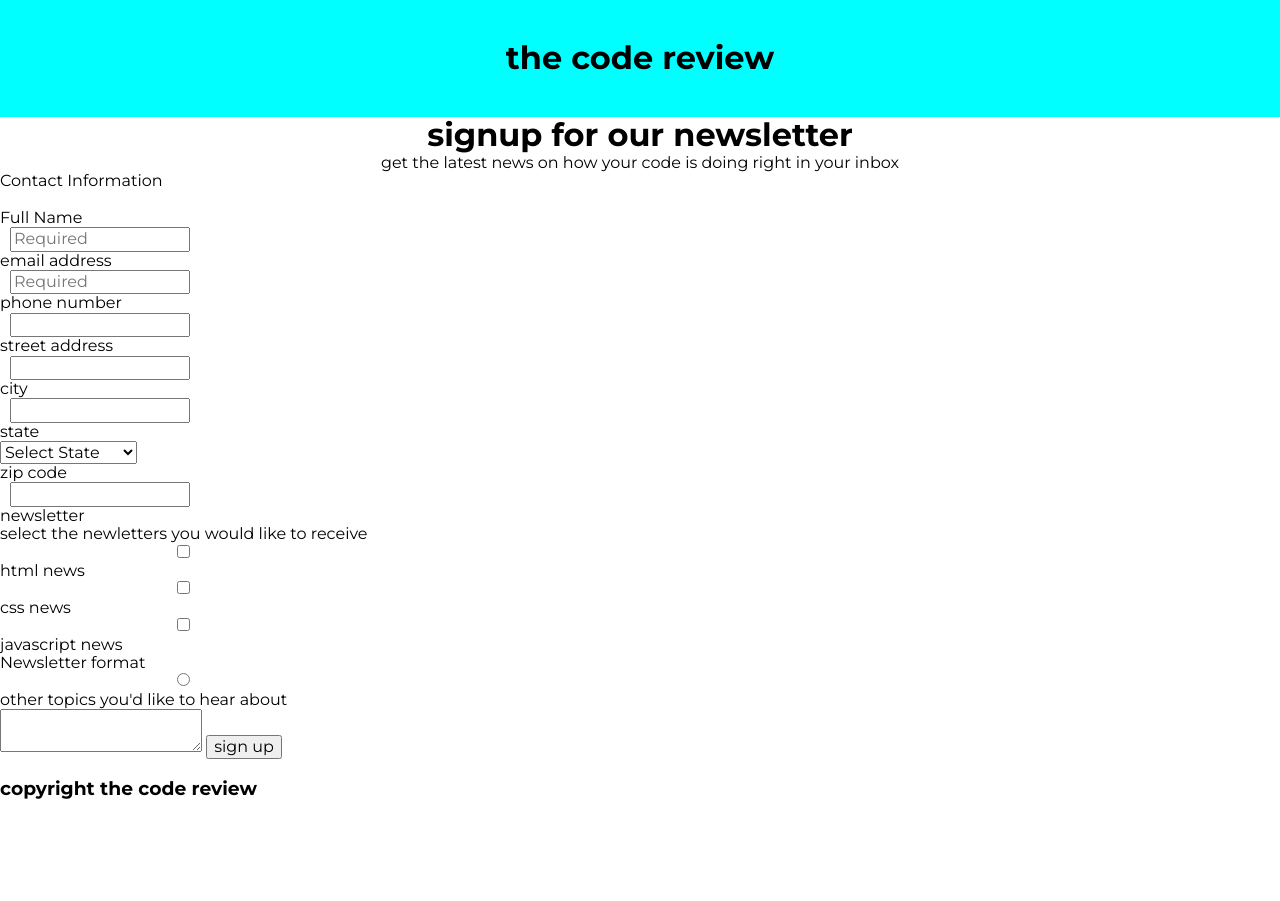
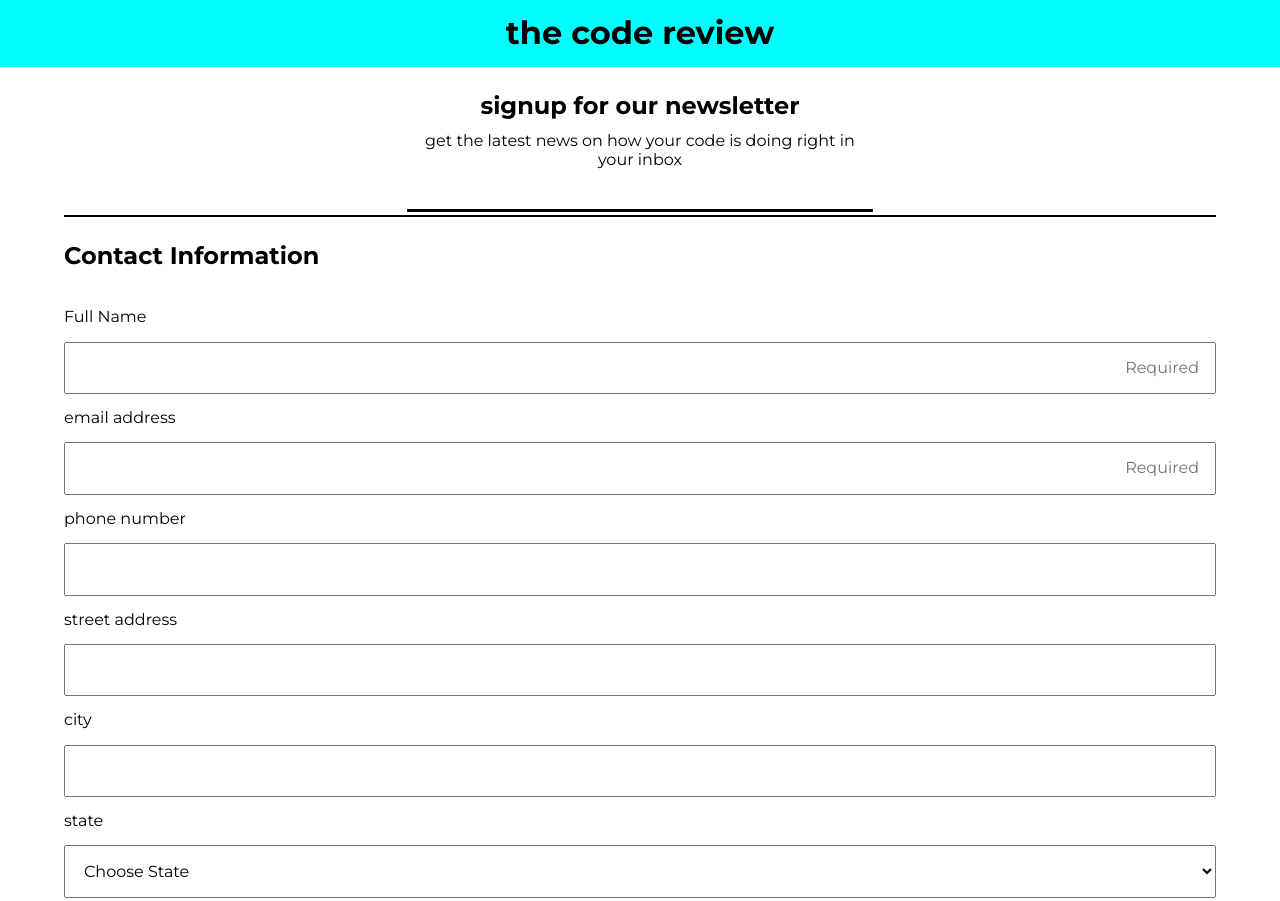
Before and after one commit to ibarram2/online-registration-form, a plain HTML site: page index.html in a window 1280 px wide. Shown: the top 901 px of the page. Before the commit the page ends 818 px from the top, so only its background shows below. Drawn offline with Linux system fonts and the light colour scheme.

Commit message:
CSS Work
Continued styling with CSS, top half html almost done.

```diff
--- a/css/styles.css
+++ b/css/styles.css
@@ -18,25 +18,62 @@ a{
 #banner {
     background-color: aqua;
     width: 100%;
+    margin-bottom: 25px;
 }
 .publication {
-    margin: 40px auto;
+    margin: 15px auto;
 }
 
 .top-sec {
     flex-direction: column;
+    padding-bottom: 0;
 
 }
-input {
+.form1 {
+    margin 0 5%;
+    width: 100%;
+}
+.form2 {
+    margin 0 5%;
+    width: 100%;
+}
+input, select {
     width: 90%;
-    margin: 0 5% 0;
+    margin: 15px 5%;
+    padding: 15px;
 }
-.top-sec {
+input::placeholder {
+    text-align: right;
+}
+.zip {
+    width: 40%;
+}
+h2, .top-sec {
     margin: auto;
 }
-h1,
+h2 {
+    margin-bottom: 10px;
+}
 p {
-    margin: auto;
+    margin: 3px 5%;
+    padding-bottom: 40px;
+    text-align: center;
+    border-bottom: solid 3px black;
+}
+legend {
+    font-size: 1.5em;
+    font-weight: bold;
+    margin: 0 5% 20px;
+    padding-top: 25px;
+    border-top: solid 2px black;
+    width: 90%;
+}
+label {
+    margin: 5px 5% 5px;
+}
+
+.bot-sec {
+    margin: 0 5%;
 }
 
 /*-----------------------------------------------------------------
--- a/index.html
+++ b/index.html
@@ -19,11 +19,11 @@
         <h1 class="publication">the code review</h1>
     </header>
     <div class="top-sec">
-        <h1>signup for our newsletter</h1>
+        <h2>signup for our newsletter</h2>
         <p>get the latest news on how your code is doing right in your inbox</p>
     </div>
     <section class="mid-sec">
-        <form action="/index.html" method="post">
+        <form class="form1" action="/index.html" method="post">
 
             <!--<fieldset>-->
                 <legend>Contact Information</legend>
@@ -38,7 +38,7 @@
                 <br>
                 <label for="phone">phone number</label>
                 <br>
-                <input type="number" id="phone" name="phone_number">
+                <input type="tel" id="phone" name="phone_number">
                 <br>
                 <label for="address">street address</label>
                 <br>
@@ -50,9 +50,9 @@
                 <br>
                 <label for="state">state</label>
                 <br>
-                <select id="state" name="state_name" placeholder="Select State">
-                    <optgroup label="select state">
-                        <option selected disabled hidden value="california">Select State</option>
+                <select id="state" name="state_name" placeholder="Choose State">
+                    <optgroup label="Choose State">
+                        <option selected disabled hidden value="california">Choose State</option>
                         <option value="california">California</option>
                         <option value="florida">Florida</option>
                         <option value="washington">Washington</option>
@@ -61,7 +61,7 @@
                 <br>
                 <label for="zip">zip code</label>
                 <br>
-                <input type="number" id="zip" name="postal_code">
+                <input type="number" id="zip" name="postal_code" class="zip">
            <!--</fieldset>-->
 
         </form>
@@ -69,7 +69,7 @@
     </section>
 
     <section class="bot-sec">
-        <form action="/index.html" method="post">
+        <form class="form2" action="/index.html" method="post">
 
            <!--- <fieldset>-->
                 <legend>newsletter</legend>
```
